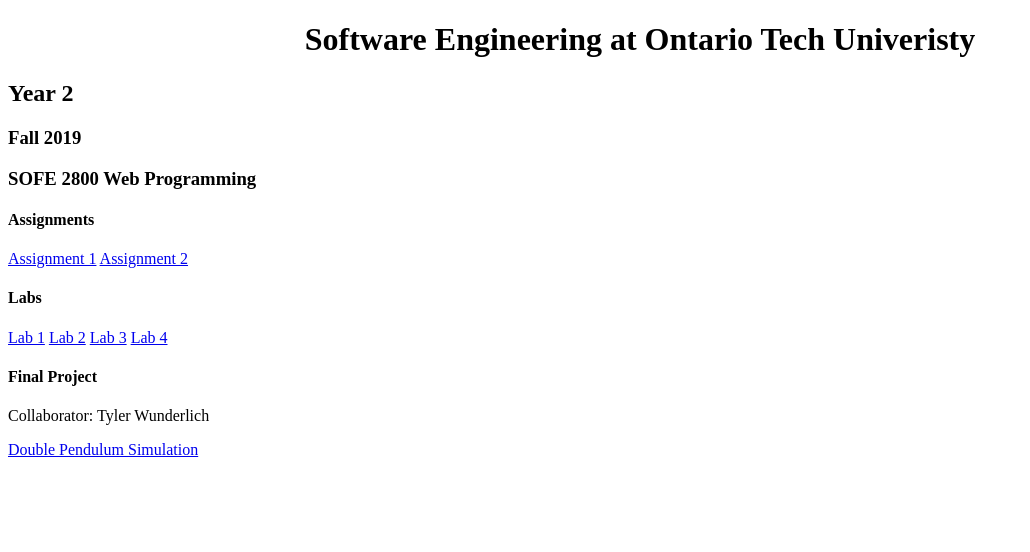
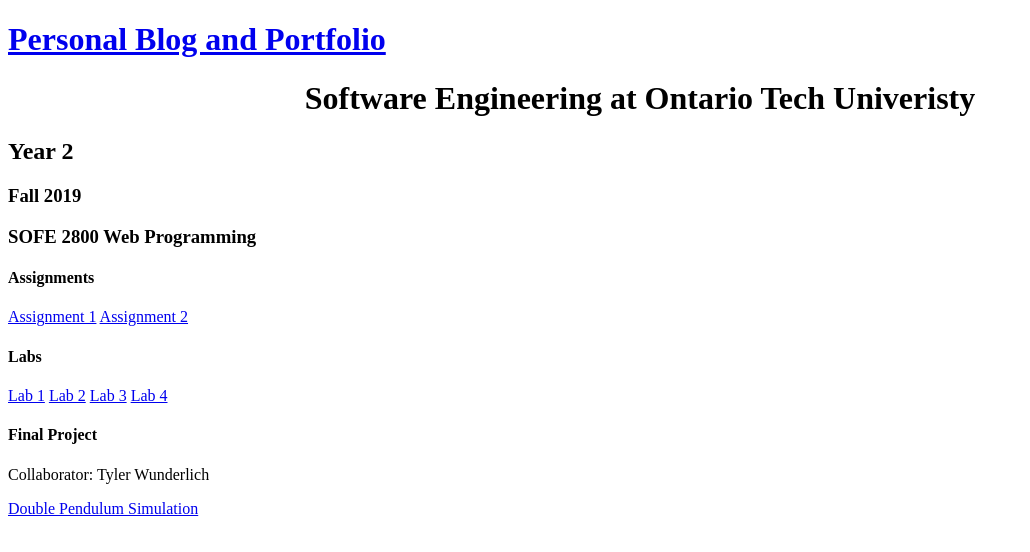
Before and after one commit to sc0rt/ScottGarland.github.io, a plain HTML site: page index.html in a window 1280 px wide. Shown: the whole page, without its empty margins (0-1030 px from the left). Drawn offline with Linux system fonts and the light colour scheme.

Commit message:
Update index.html

```diff
--- a/index.html
+++ b/index.html
@@ -7,6 +7,7 @@
     </head>
 
     <body>
+        <h1><a href="https://scottgarland.ca/">Personal Blog and Portfolio</a></h1>
         <h1 align="center">Software Engineering at Ontario Tech Univeristy</h1>
 
         <h2>Year 2</h2>
```
